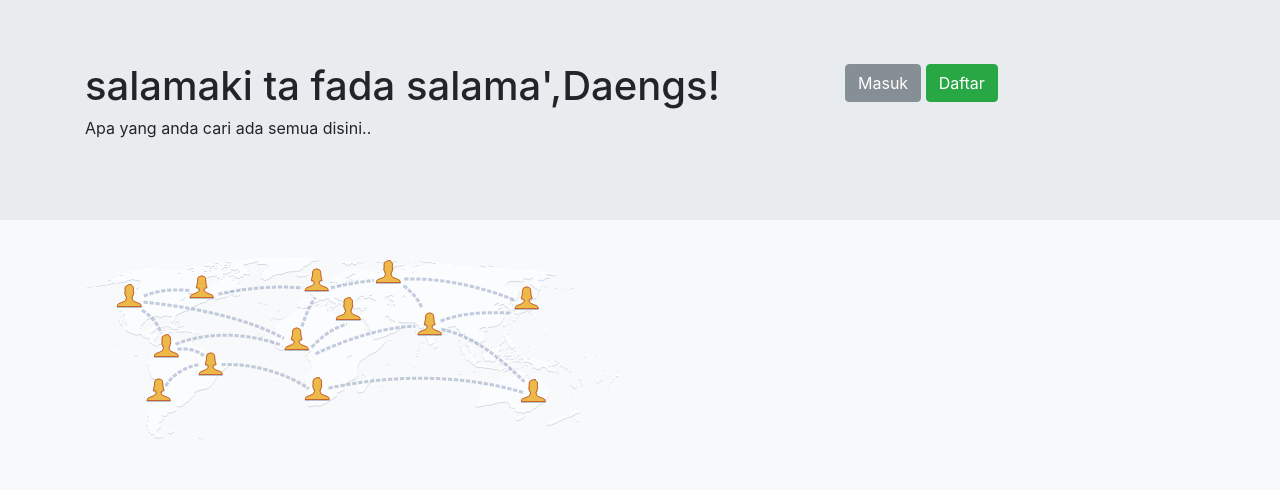
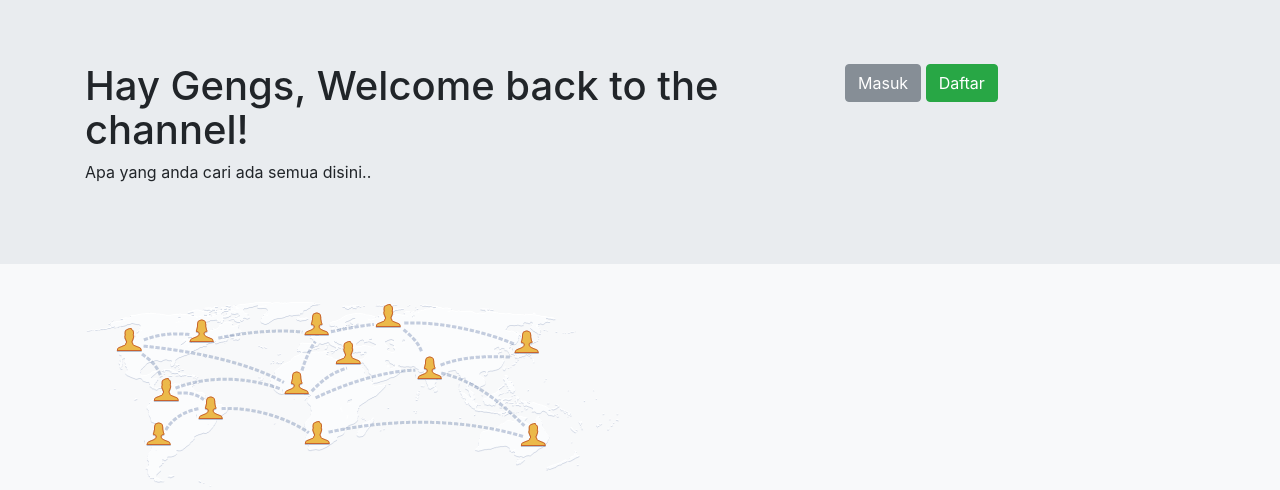
Before and after one commit to farman17/sosmed, a PHP site: page / in a window 1280 px wide. Shown: the top 490 px of the page. Run offline with PHP 8.4, Linux system fonts and the light colour scheme.

Commit message:
update index - edit halaman depan

```diff
--- a/index.php
+++ b/index.php
@@ -14,7 +14,7 @@
             <div class="container">
                 <div class="row">
                     <div class="col-md-8">
-                        <h1>salamaki ta fada salama',Daengs!</h1>
+                        <h1>Hay Gengs, Welcome back to the channel!</h1>
                         <p>Apa yang anda cari ada semua disini..</p>
                     </div>
                     <div class="col-md-4">
```
